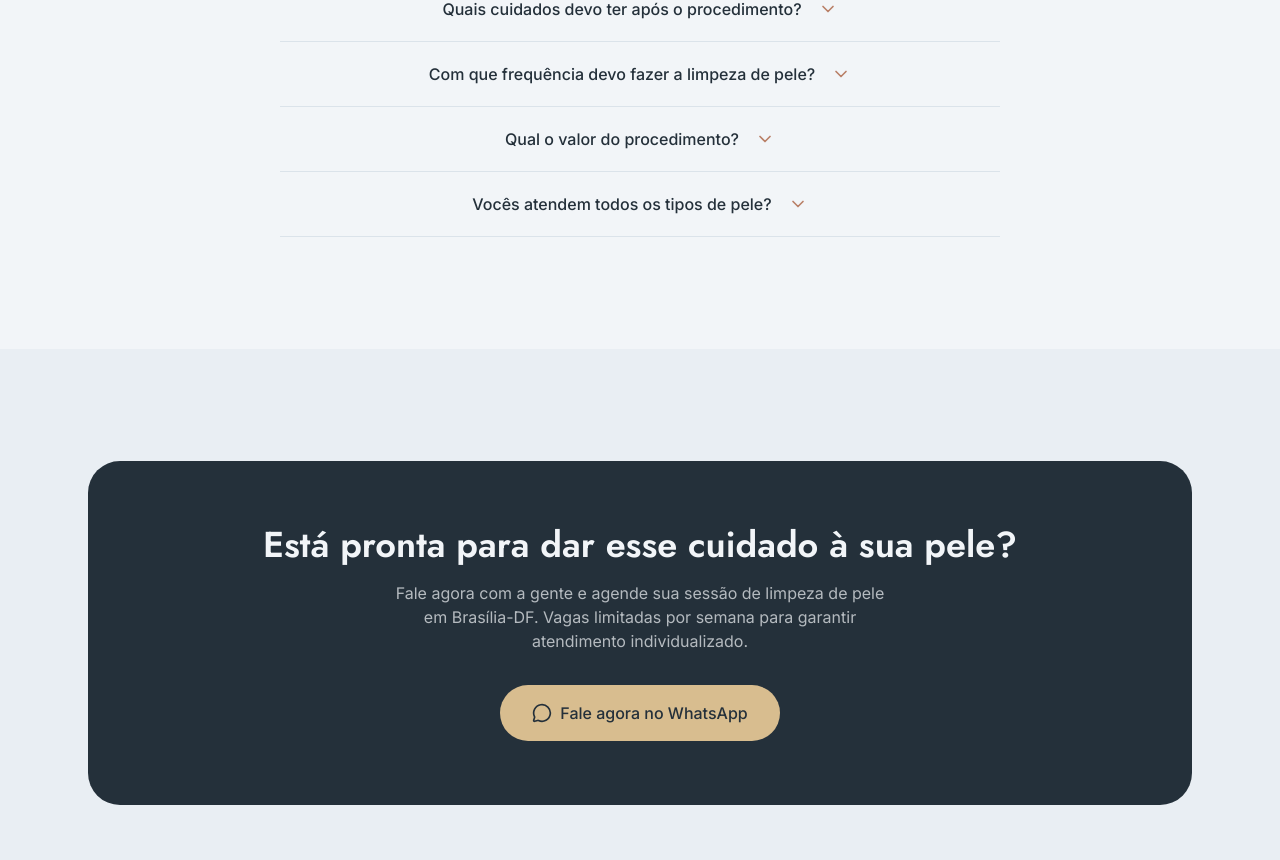
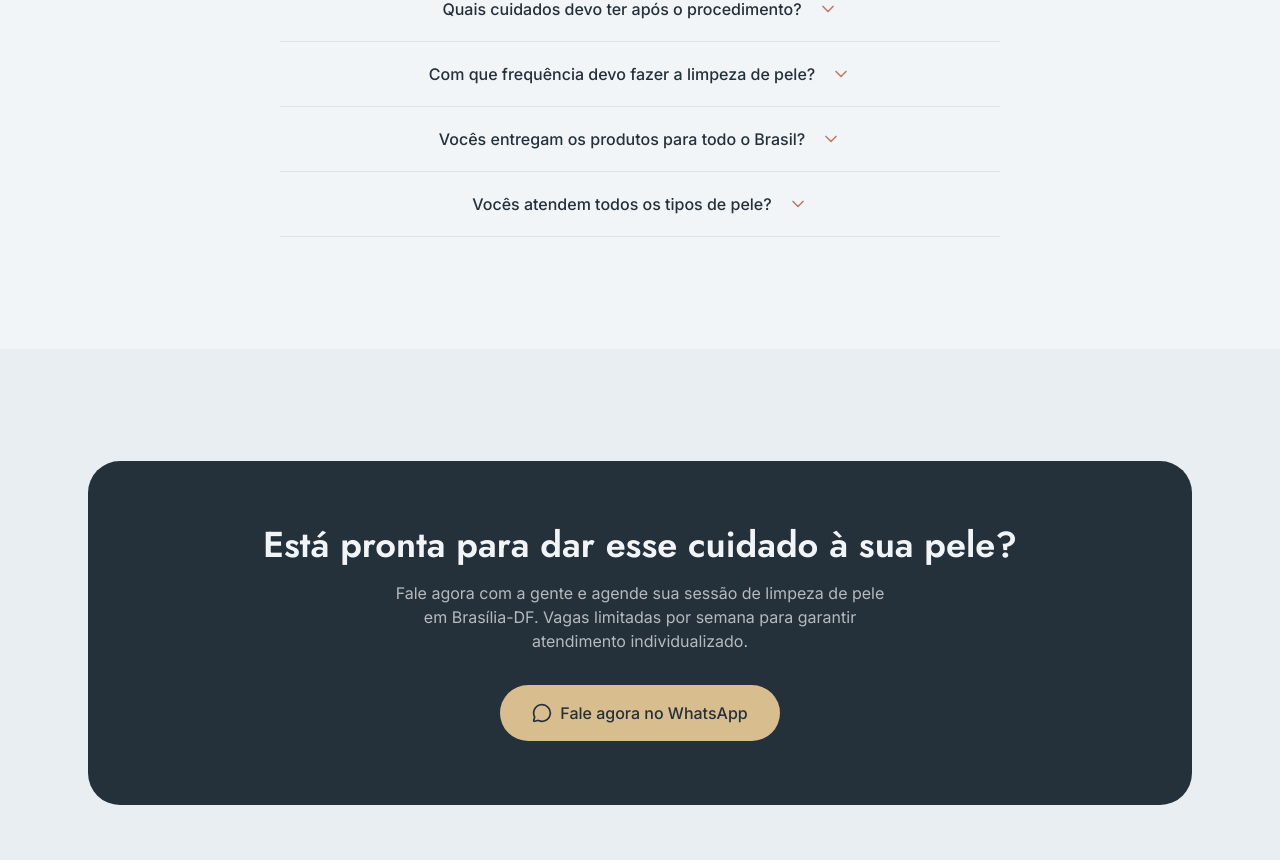
Before and after one commit to pedrohhenriquy2-del/jubilant-robot, a React (Vite) app: page / in a window 1280 px wide. Shown: the part 7313-8173 px from the top of the page. Built offline with nearby package versions, Linux system fonts and the light colour scheme; grey boxes are pictures that could not be loaded.

Commit message:
Troca FAQ de preço de procedimento por entrega de produtos
Co-Authored-By: Claude Sonnet 5 <noreply@anthropic.com>
Claude-Session: https://claude.ai/code/session_01EpyQGCymBgGWU2R8ynssmA

```diff
--- a/src/constants.js
+++ b/src/constants.js
@@ -254,9 +254,9 @@ export const FAQ_ITEMS = [
       "Para manter os resultados, o ideal é repetir o procedimento a cada 30 a 45 dias, mas isso pode variar conforme o tipo e a necessidade da sua pele.",
   },
   {
-    question: "Qual o valor do procedimento?",
+    question: "Vocês entregam os produtos para todo o Brasil?",
     answer:
-      "Os valores variam conforme o protocolo indicado para sua pele. Fale com a gente pelo WhatsApp para receber os valores atualizados e condições especiais.",
+      "Sim! Os produtos de skincare da Principia são enviados para todo o Brasil, com pagamento por cartão, Pix ou boleto direto no checkout do site.",
   },
   {
     question: "Vocês atendem todos os tipos de pele?",
```
